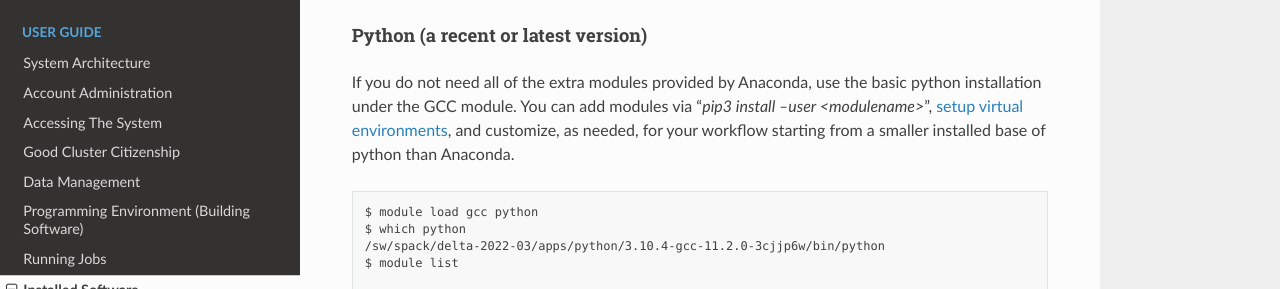
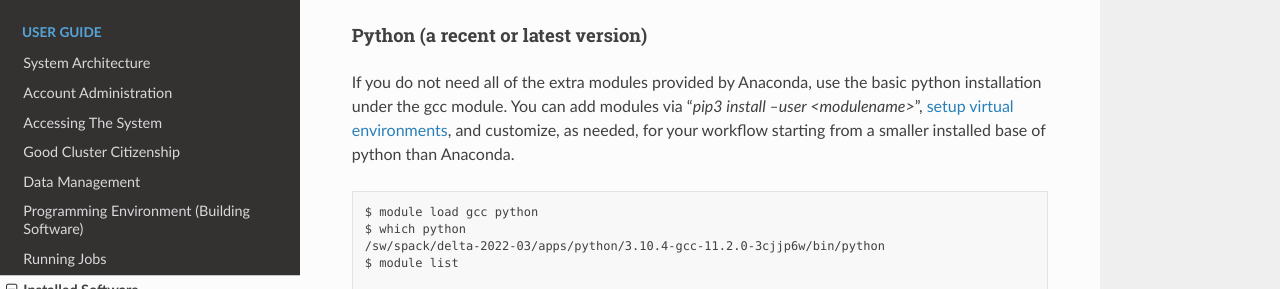
Before and after one commit to ncsa/Delta_doc, a Sphinx documentation site: the page built from docs/source/software/index.rst, in a window 1280 px wide and 900 px high, scrolled down 4288 px. Shown: the part 185-474 px from the top of the window. Built offline with Sphinx 7.4.7 and the Read the Docs theme 2.0.0, drawn with Linux system fonts in a browser that asks for light colours; pages that are not in the unit, such as notebooks, are missing from menus.

```diff
--- a/docs/source/software/index.rst
+++ b/docs/source/software/index.rst
@@ -211,7 +211,7 @@ Instead, follow these steps to attach a Jupyter notebook running on a compute no
 Python (a recent or latest version)
 $$$$$$$$$$$$$$$$$$$$$$$$$$$$$$$$$$$$$
 
-If you do not need all of the extra modules provided by Anaconda, use the basic python installation under the GCC module.
+If you do not need all of the extra modules provided by Anaconda, use the basic python installation under the gcc module.
 You can add modules via "*pip3 install --user <modulename>*", `setup virtual environments <https://packaging.python.org/en/latest/tutorials/installing-packages/>`_, and customize, as needed, for your workflow starting from a smaller installed base of python than Anaconda.
 
 .. code-block::
```
